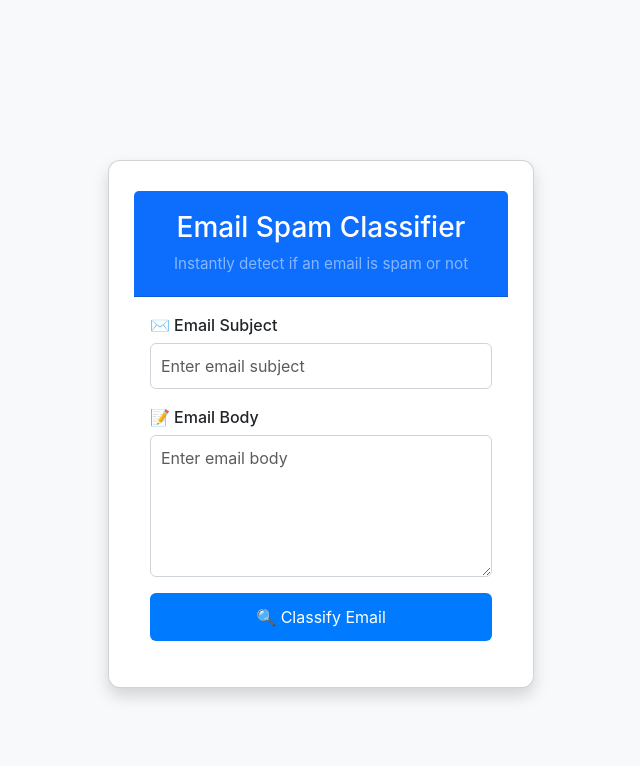
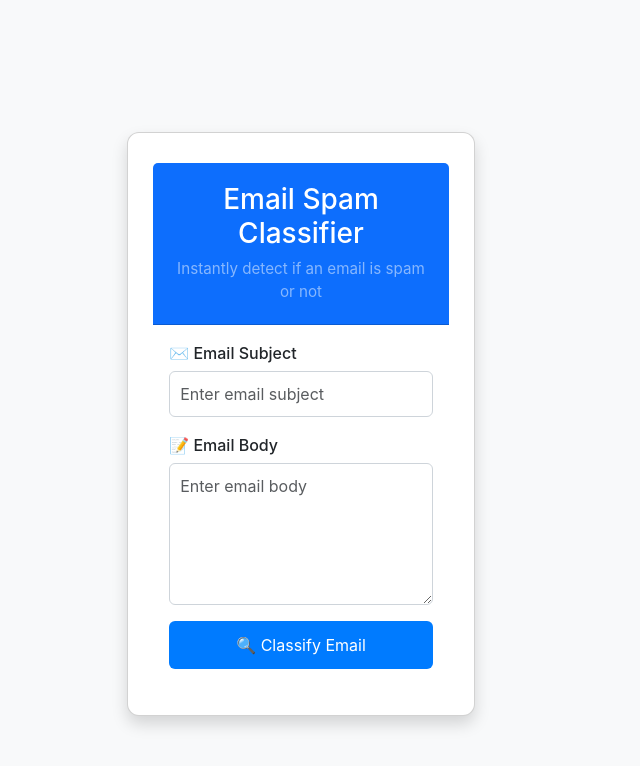
Before and after one commit to jessie726/Phishing-Email-Detector, a Flask app: page / in a window 1280 px wide. Shown: the top 766 px of the page, without its empty margins (339-979 px from the left). Run offline with Flask 3, Linux system fonts and the light colour scheme; parts of the project's set-up code (start-up, migrations or seed data) failed here and were passed over.

Commit message:
Update index.css

```diff
--- a/static/index.css
+++ b/static/index.css
@@ -16,9 +16,9 @@ body {
     border-radius: 12px;
     box-shadow: 0 8px 24px rgba(0, 0, 0, 0.08);
     padding: 30px 25px;
-    max-width: 700px;
-    width: 100%;
-    margin: 20px;
+    max-width: 900px;
+    width: 90%;
+    margin: 20px auto;
     transition: transform 0.2s ease-in-out;
 }
 .card:hover {
```
